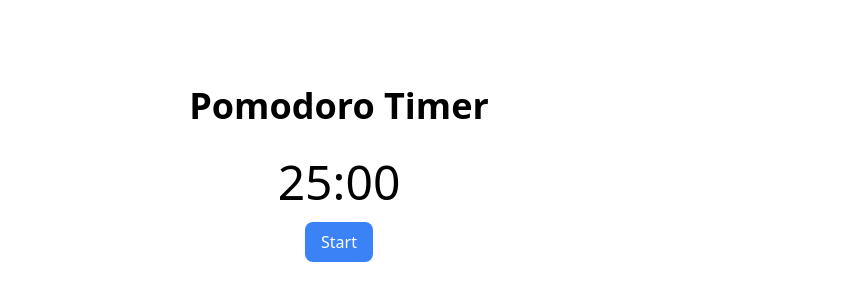
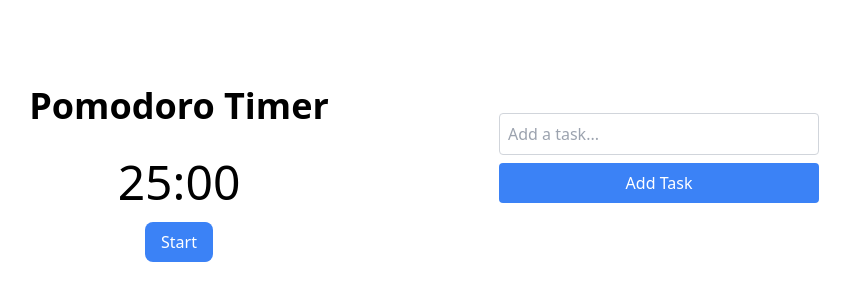
Before and after one commit to gabrieldpcordeiro/pomodoro-app, a Next.js app: page / in a window 1280 px wide. Shown: the part 234-534 px from the top of the page, without its empty margins (301-1151 px from the left). Built offline with nearby package versions, Linux system fonts and the light colour scheme.

Commit message:
Add/delete Task created

```diff
--- a/src/app/components/Pomodoro.tsx
+++ b/src/app/components/Pomodoro.tsx
@@ -1,4 +1,5 @@
 import React, { useState, useEffect } from 'react';
+import TaskList from "@/app/components/TaskList";
 
 const Pomodoro = () => {
     const [time, setTime] = useState(25 * 60); // Default time is 25 minutes
--- /dev/null
+++ b/src/app/components/TaskList.tsx
@@ -0,0 +1,77 @@
+import React, { useState } from 'react';
+
+interface Task {
+    name: string;
+    completed: boolean;
+}
+
+const TaskList = () => {
+    const [tasks, setTasks] = useState<Task[]>([]);
+    const [newTask, setNewTask] = useState('');
+
+    const addTask = () => {
+        if (newTask.trim() !== '') {
+            const newTaskObject: Task = { name: newTask, completed: false };
+            setTasks([...tasks, newTaskObject]);
+            setNewTask('');
+        }
+    };
+
+    const removeTask = (index: number) => {
+        const updatedTasks = [...tasks];
+        updatedTasks.splice(index, 1);
+        setTasks(updatedTasks);
+    };
+
+    const markTaskComplete = (index: number) => {
+        const updatedTasks = [...tasks];
+        updatedTasks[index].completed = !updatedTasks[index].completed;
+        setTasks(updatedTasks);
+    };
+
+    return (
+        <div className="my-4 w-full flex justify-center items-center">
+            <div className="w-full">
+                <input
+                    type="text"
+                    placeholder="Add a task..."
+                    value={newTask}
+                    onChange={(e) => setNewTask(e.target.value)}
+                    className="w-full p-2 border border-gray-300 rounded"
+                />
+                <button onClick={addTask} className="bg-blue-500 text-white px-4 py-2 rounded mt-2 w-full">
+                    Add Task
+                </button>
+                <div className="max-h-60 overflow-y-auto mt-4 w-full">
+                    <ul>
+                        {tasks.map((task, index) => (
+                            <li key={index} className="flex items-center justify-between p-2 border-b border-gray-300">
+                                <div>
+                                    <label className="flex items-center cursor-pointer">
+                                        <input
+                                            type="checkbox"
+                                            checked={task.completed}
+                                            onChange={() => markTaskComplete(index)}
+                                            className="form-checkbox h-5 w-5 text-blue-600 rounded-full border-2 border-gray-400 focus:ring-0"
+                                        />
+                                        <span className={`ml-2 font-sans text-xl ${task.completed ? 'line-through' : ''}`}>
+                      {task.name}
+                    </span>
+                                    </label>
+                                </div>
+                                <button
+                                    onClick={() => removeTask(index)}
+                                    className="bg-red-500 text-white px-2 py-1 rounded"
+                                >
+                                    Delete
+                                </button>
+                            </li>
+                        ))}
+                    </ul>
+                </div>
+            </div>
+        </div>
+    );
+};
+
+export default TaskList;
--- a/src/pages/index.tsx
+++ b/src/pages/index.tsx
@@ -1,9 +1,16 @@
-import Pomodoro from '../app/components/Pomodoro';
+import Pomodoro from "@/app/components/Pomodoro";
+import TaskList from "@/app/components/TaskList";
+
 
 const Home = () => {
     return (
-        <div className="container">
-            <Pomodoro />
+        <div className="flex justify-center items-center h-screen">
+            <div className="w-full sm:w-1/2 md:w-2/3 lg:w-2/4">
+                <Pomodoro />
+            </div>
+            <div className="w-full sm:w-1/2 md:w-1/3 lg:w-1/4">
+                <TaskList />
+            </div>
         </div>
     );
 };
```
